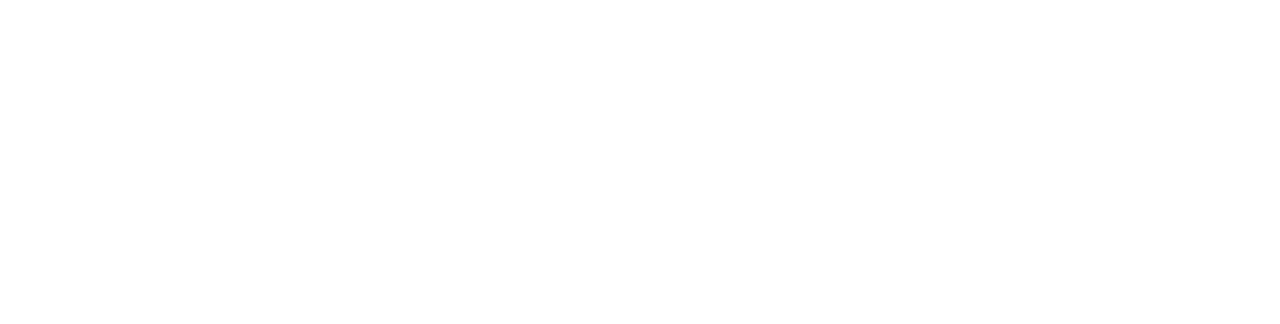
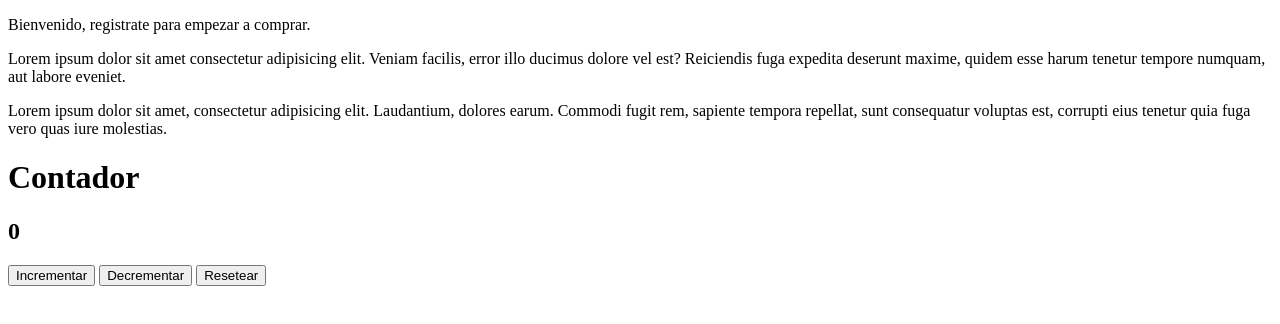
Before and after one commit to AramisNv/JavaScript, a plain HTML site: page index.html in a window 1280 px wide. Drawn offline with Linux system fonts and the light colour scheme.

Commit message:
Se hacen modificacion en el index, en donde trabajamos todos los archivos subidos

```diff
--- a/index.html
+++ b/index.html
@@ -5,9 +5,53 @@
     <meta http-equiv="X-UA-Compatible" content="IE=edge">
     <meta name="viewport" content="width=device-width, initial-scale=1.0">
     <title>Sesiones de JavaScript</title>
-    <link><!--Aqui van las hojas de estilo-->
+    <link href="./assets/img/" ref>
+
 </head>
 <body>
+
+  <p id="parrafo1" >Bienvenido, registrate para empezar a comprar.</p>
+
+    <p class="parrafos">Lorem ipsum dolor sit amet consectetur adipisicing elit. Veniam facilis, error illo ducimus dolore vel est? Reiciendis fuga expedita deserunt maxime, quidem esse harum tenetur tempore numquam, aut labore eveniet.</p>
+
+    <p class="parrafos">Lorem ipsum dolor sit amet, consectetur adipisicing elit. Laudantium, dolores earum. Commodi fugit rem, sapiente tempora repellat, sunt consequatur voluptas est, corrupti eius tenetur quia fuga vero quas iure molestias.</p>
+
+ <div>
+    <h1>Contador</h1>
+
+    <h2 id="numeroContador">0</h2>
+
+    <button id="botonIncrementar">Incrementar</button>
+    <button id="botonDecrementar">Decrementar</button>
+    <button id="botonResetear">Resetear</button>
+
+    <img id="memeRandom" src="" alt="Meme aleatorio" style="display: none;">
+
+
+
+
+ </div>
+
+
+
+
+
+
+
+
+
+
+
+
+
+
+
+
+
+
+
+
+
 
 
     <!-- los documentos de Scripts (js) van nates del cierre del body-->
@@ -20,7 +64,15 @@
 
     <!--<script src="./operadores.js"></script>
     <script src="./horoscoposSwitch.js"></script>
-    <script src="./arrreglos.js"></script>-->
+    <script src="./arrreglos.js"></script>
     <script src="./ejercicioCarreritas.js"></script>
+    <script src="./ciclos.js"></script>
+    <script src="./ejercicioCondicionales.js"></script>
+    <script src="./ejercicioSumaParEImpar.js"></script>
+
+    <script src="./contadorDeMemes.js"></script>-->
+   <script src="./dom.js"></script>
 </body>
+
+
 </html>
```
